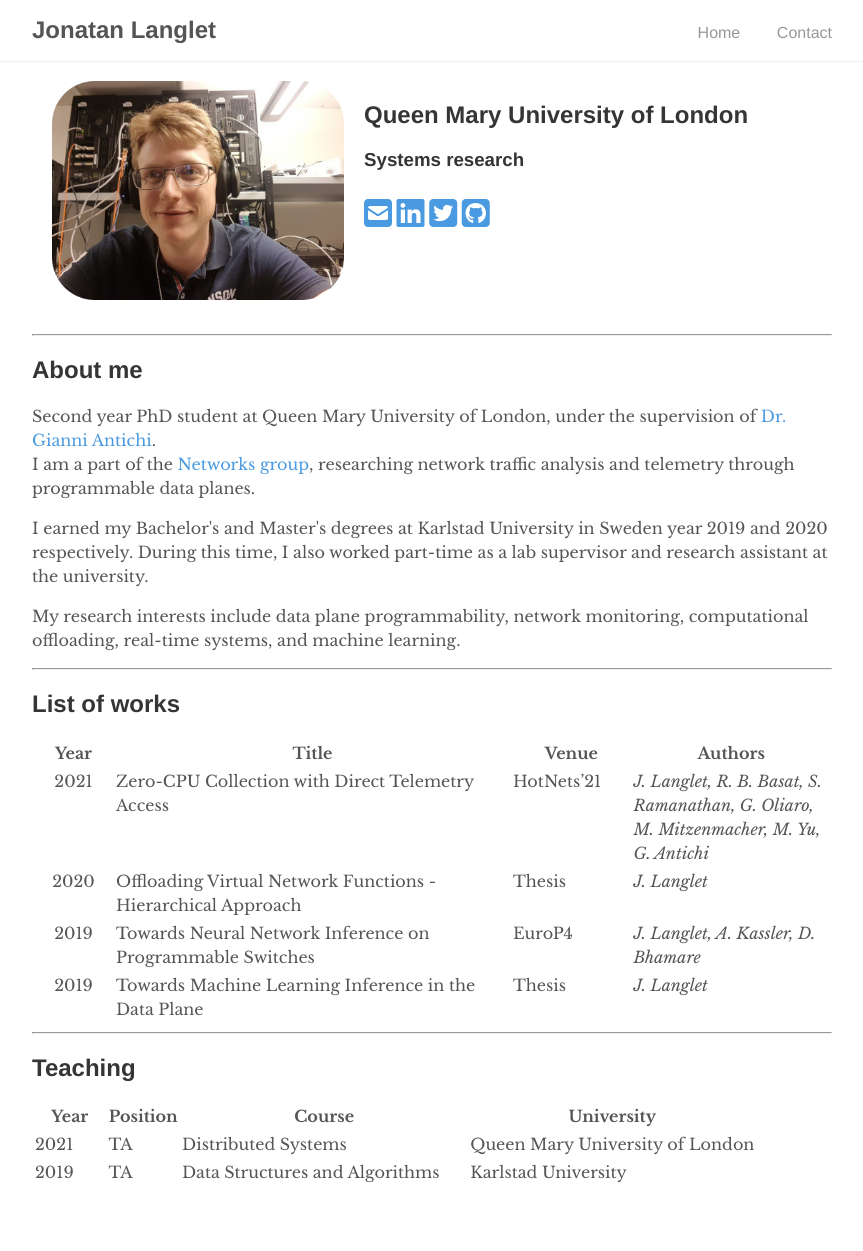
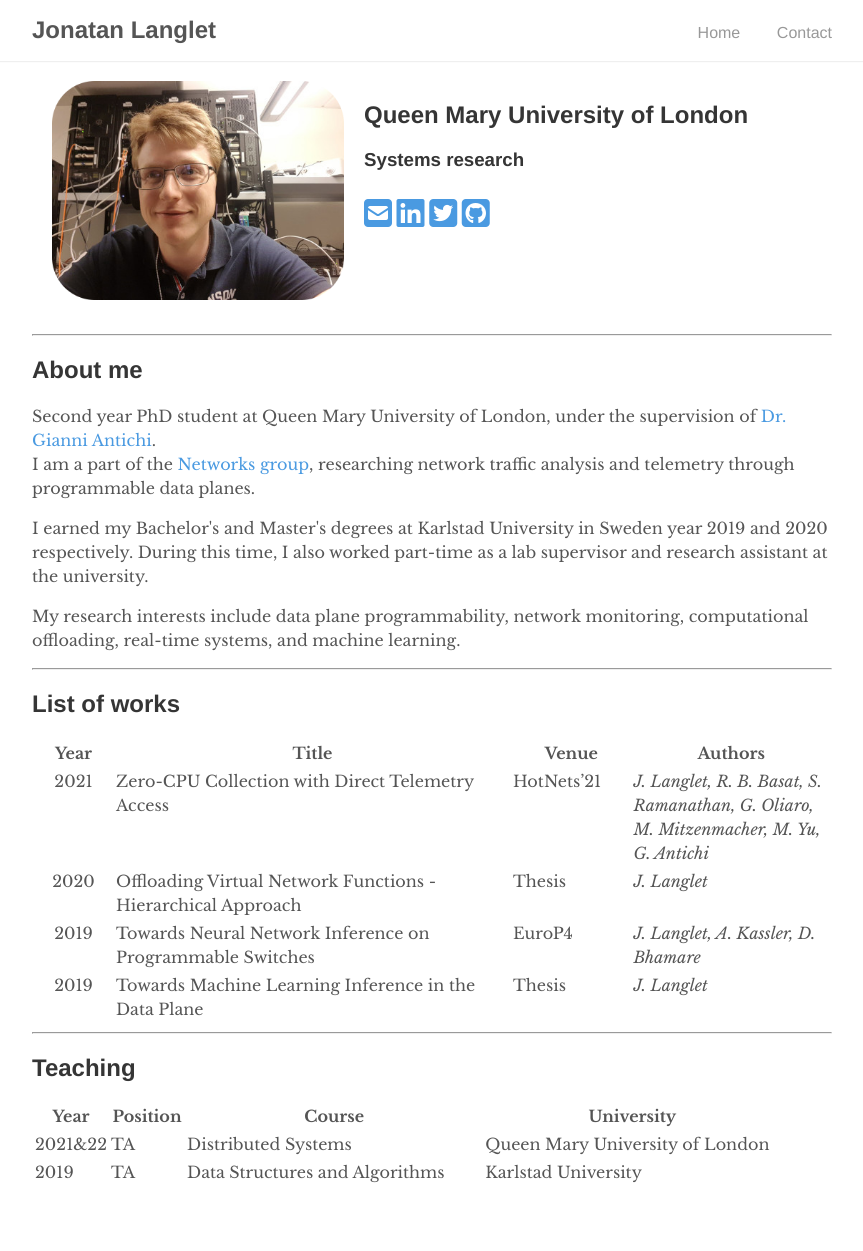
Before and after one commit to jonlanglet/jonlanglet.github.io, a Jekyll site: the page built from index.md, in a window 1280 px wide. Shown: the whole page, without its empty margins (208-1071 px from the left). Built offline with Jekyll 4.4.1, drawn with Linux system fonts in a browser that asks for light colours; nearby versions of some CDN libraries; a style sheet for code colours, icons or effects is not loaded.

Commit message:
Update teaching year

```diff
--- a/_data/teaching.yml
+++ b/_data/teaching.yml
@@ -2,7 +2,7 @@
   pos: 'TA'
   course: 'Distributed Systems'
   uni: 'Queen Mary University of London'
-  year: '2021'
+  year: '2021&22'
 
 2:
   pos: 'TA'
```
